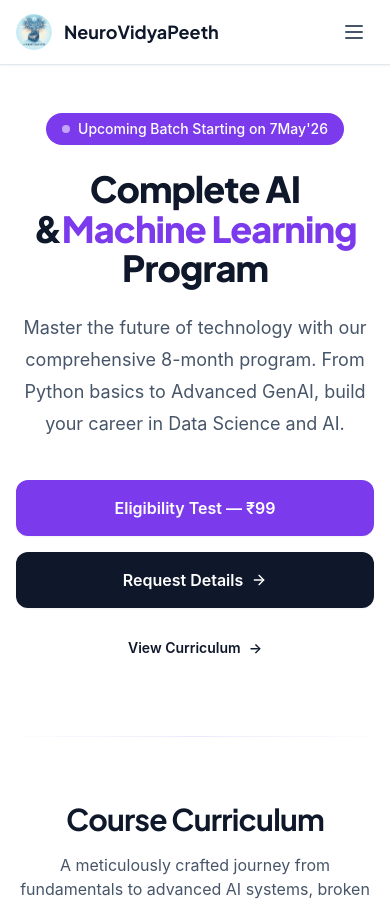
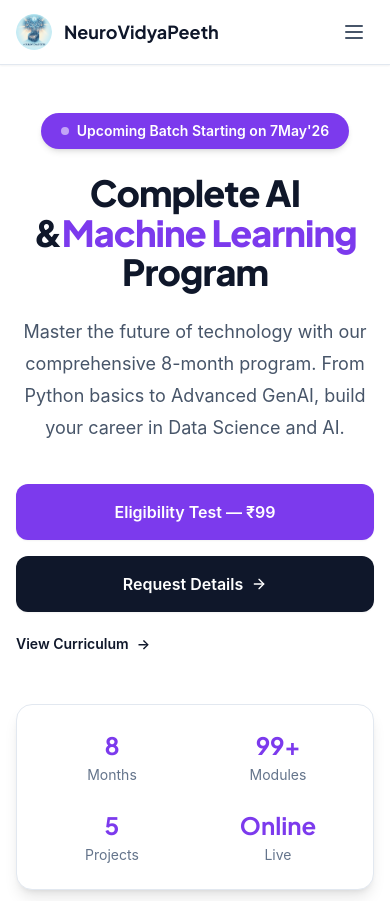
Before and after one commit to GC-WORK11/neurovidyapeeth, a React (Vite) app: page / in a window 390 px wide. Shown: the top 901 px of the page. Built offline with nearby package versions, Linux system fonts and the light colour scheme; a web font is replaced by a local one.

Commit message:
Enhance purple accents visibility and improve hero mobile structure

```diff
--- a/src/pages/LandingPage.tsx
+++ b/src/pages/LandingPage.tsx
@@ -183,6 +183,13 @@
   );
 }
 
+const heroStats = [
+  { value: '8', label: 'Months' },
+  { value: '99+', label: 'Modules' },
+  { value: '5', label: 'Projects' },
+  { value: 'Online', label: 'Live' },
+]
+
 export default function LandingPage() {
   const [isSubmitting, setIsSubmitting] = useState(false)
   const [isSubmitted, setIsSubmitted] = useState(false)
@@ -299,7 +306,7 @@
             <button onClick={() => scrollToSection('highlights')} className="text-sm font-medium text-slate-600 hover:text-violet-600 transition-colors">Highlights</button>
             <button onClick={() => scrollToSection('faq')} className="text-sm font-medium text-slate-600 hover:text-violet-600 transition-colors">FAQ</button>
             <a href="https://rzp.io/rzp/neurovidyapeethtestportal" target="_blank" rel="noopener noreferrer">
-              <Button variant="purple" size="lg" className="text-sm font-semibold">
+              <Button variant="purple" size="lg" className="text-sm font-semibold bg-violet-600 hover:bg-violet-700">
                 Eligibility Test — ₹99
               </Button>
             </a>
@@ -320,7 +327,7 @@
               <button onClick={() => scrollToSection('highlights')} className="text-left text-sm font-medium text-slate-600 py-2">Highlights</button>
               <button onClick={() => scrollToSection('faq')} className="text-left text-sm font-medium text-slate-600 py-2">FAQ</button>
               <a href="https://rzp.io/rzp/neurovidyapeethtestportal" target="_blank" rel="noopener noreferrer" onClick={() => setIsMenuOpen(false)}>
-                <Button variant="purple" className="w-full justify-center">
+                <Button variant="purple" className="w-full justify-center bg-violet-600 hover:bg-violet-700">
                   Eligibility Test — ₹99
                 </Button>
               </a>
@@ -336,10 +343,12 @@
         <div className="absolute inset-0 bg-gradient-radial from-violet-50/40 via-transparent to-transparent radial-gradient-[ellipse_at_top_right] opacity-60 pointer-events-none"></div>
         <div className="mx-auto max-w-6xl px-4 sm:px-6 lg:px-8 relative z-10">
           <FadeIn className="mx-auto max-w-3xl text-center">
-            <Badge variant="purple" className="mb-6 rounded-full px-4 py-1.5 text-sm font-medium">
+            <div className="mb-6">
+              <Badge className="bg-violet-600 text-white text-sm sm:text-base font-semibold px-5 py-2 rounded-full shadow-md">
                 <span className="mr-2 inline-block h-2 w-2 rounded-full bg-white animate-pulse"></span>
                 Upcoming Batch Starting on 7May'26
               </Badge>
+            </div>
             <h1 className="text-4xl sm:text-5xl md:text-6xl lg:text-7xl font-extrabold tracking-tight text-slate-900 mb-6 font-display leading-[1.1]">
               Complete AI &<br className="hidden sm:block" />
               <span className="text-violet-600">Machine Learning</span> Program
@@ -353,7 +362,7 @@
             </p>
             <div className="mt-10 flex flex-col sm:flex-row items-center justify-center gap-4 sm:gap-5">
               <a href="https://rzp.io/rzp/neurovidyapeethtestportal" target="_blank" rel="noopener noreferrer" className="w-full sm:w-auto">
-                <Button variant="purple" size="xl" className="h-14 px-8 text-base font-semibold w-full sm:w-auto">
+                <Button variant="purple" size="xl" className="h-14 px-8 text-base font-semibold w-full sm:w-auto bg-violet-600 hover:bg-violet-700">
                   Eligibility Test — ₹99
                 </Button>
               </a>
@@ -365,18 +374,33 @@
               >
                 Request Details <ArrowRight className="ml-2 h-4 w-4" />
               </Button>
+            </div>
             <button
               onClick={() => scrollToSection('curriculum')}
-                className="text-sm font-semibold leading-6 text-slate-900 hover:text-violet-600 transition-colors flex items-center gap-2 group px-4 py-3"
+              className="mt-5 text-sm font-semibold leading-6 text-slate-900 hover:text-violet-600 transition-colors flex items-center justify-center gap-2 group"
             >
               View Curriculum <span aria-hidden="true" className="group-hover:translate-x-1 transition-transform">→</span>
             </button>
+          </FadeIn>
+
+          <FadeIn delay={200}>
+            <div className="mt-12 sm:mt-16 mx-auto max-w-2xl">
+              <div className="bg-white rounded-2xl shadow-lg border border-slate-200 p-6 sm:p-8">
+                <div className="grid grid-cols-2 sm:grid-cols-4 gap-6 sm:gap-8">
+                  {heroStats.map((stat, index) => (
+                    <div key={index} className="text-center">
+                      <div className="text-2xl sm:text-3xl font-bold text-violet-600 font-display">{stat.value}</div>
+                      <div className="text-sm text-slate-500 mt-1">{stat.label}</div>
+                    </div>
+                  ))}
+                </div>
+              </div>
             </div>
           </FadeIn>
         </div>
       </section>
 
-      <div className="h-px bg-gradient-to-r from-transparent via-violet-100 to-transparent"></div>
+      <div className="h-px bg-gradient-to-r from-transparent via-violet-200 to-transparent"></div>
 
       <section id="curriculum" className="py-16 sm:py-24 bg-gradient-to-b from-white to-violet-50/20">
         <div className="mx-auto max-w-6xl px-4 sm:px-6">
@@ -392,7 +416,7 @@
                 <Card className="h-full border border-slate-200 shadow-sm group hover:shadow-md hover:border-l-4 hover:border-l-violet-600 hover:bg-violet-50/20 transition-all duration-300">
                   <CardHeader>
                     <div className="mb-3 flex items-center justify-between">
-                      <Badge variant="purple" className="font-semibold text-xs sm:text-sm">
+                      <Badge className="bg-violet-600 text-white font-semibold text-xs sm:text-sm px-3 py-1">
                         {item.phase}
                       </Badge>
                       <span className="text-xs font-medium text-slate-400 uppercase tracking-wider">{item.modules}</span>
@@ -409,7 +433,7 @@
         </div>
       </section>
 
-      <div className="h-px bg-gradient-to-r from-transparent via-violet-100 to-transparent"></div>
+      <div className="h-px bg-gradient-to-r from-transparent via-violet-200 to-transparent"></div>
 
       <section id="highlights" className="py-16 sm:py-24 bg-gradient-to-b from-violet-50/20 to-slate-50">
         <div className="mx-auto max-w-6xl px-4 sm:px-6">
@@ -449,7 +473,7 @@
                         "Use LangChain, LangGraph & HuggingFace APIs"
                       ].map((outcome, i) => (
                         <div key={i} className="flex items-start gap-4 p-2 group/item">
-                          <div className="mt-2 h-2 w-2 bg-violet-400 group-hover/item:bg-violet-500 transition-colors rounded-full flex-shrink-0"></div>
+                          <div className="mt-2 h-2 w-2 bg-violet-400 group-hover/item:bg-violet-600 transition-colors rounded-full flex-shrink-0"></div>
                           <p className="text-slate-600 group-hover/item:text-slate-900 transition-colors text-sm leading-relaxed">{outcome}</p>
                         </div>
                       ))}
@@ -462,7 +486,7 @@
         </div>
       </section>
 
-      <div className="h-px bg-gradient-to-r from-transparent via-violet-100 to-transparent"></div>
+      <div className="h-px bg-gradient-to-r from-transparent via-violet-200 to-transparent"></div>
 
       <section id="inquiry" className="py-16 lg:py-24 bg-gradient-to-b from-slate-50 to-white">
         <div className="mx-auto max-w-xl px-4 sm:px-6">
@@ -535,7 +559,7 @@
                     <input type="text" id="website" name="website" tabIndex={-1} autoComplete="off" />
                   </div>
 
-                  <Button type="submit" variant="purple" size="lg" className="w-full h-12 text-base font-semibold" disabled={isSubmitting}>
+                  <Button type="submit" variant="purple" size="lg" className="w-full h-12 text-base font-semibold bg-violet-600 hover:bg-violet-700" disabled={isSubmitting}>
                     {isSubmitting ? (
                       <>
                         <Loader2 className="mr-2 h-4 w-4 animate-spin" />
```
Also changed, not shown: 2 other files (tests, documents, lock files or other folders). Lines whose indentation alone changed are shown as unchanged.
